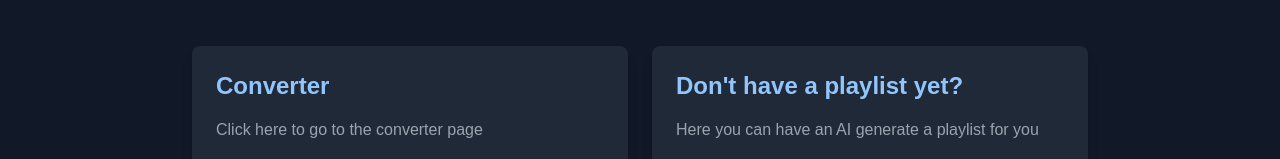
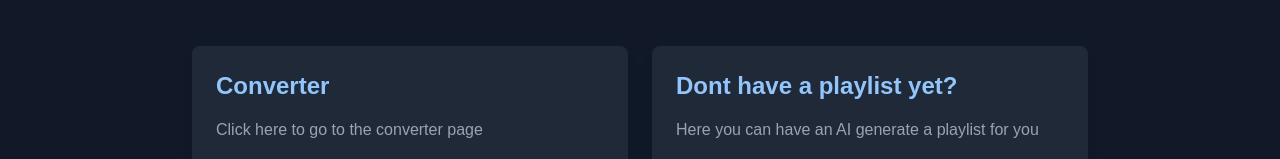
Before and after one commit to RanWurm/Play_List_converter, a Next.js app: page / in a window 1280 px wide. Shown: the part 278-437 px from the top of the page. Built offline with nearby package versions, Linux system fonts and the light colour scheme.

Commit message:
' removed

```diff
--- a/app/page.js
+++ b/app/page.js
@@ -34,7 +34,7 @@ export default function Home() {
             className="block"
           >
             <button className="w-full h-full bg-gray-800 p-4 sm:p-6 rounded-lg shadow-lg hover:bg-gray-700 transition-colors duration-300 text-left flex flex-col justify-between">
-              <h2 className="text-lg sm:text-xl lg:text-2xl font-semibold mb-2 sm:mb-4 text-blue-300">Don't have a playlist yet?</h2>
+              <h2 className="text-lg sm:text-xl lg:text-2xl font-semibold mb-2 sm:mb-4 text-blue-300">Dont have a playlist yet?</h2>
               <p className="text-sm sm:text-base text-gray-400">Here you can have an AI generate a playlist for you</p>
             </button>
           </a>
```
